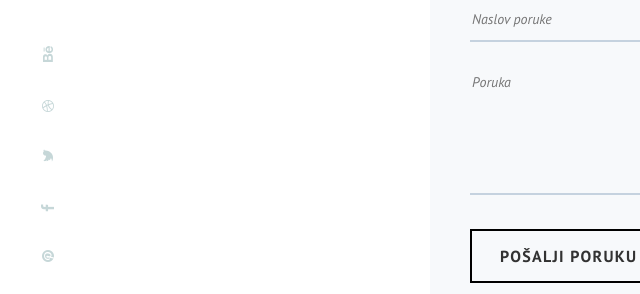
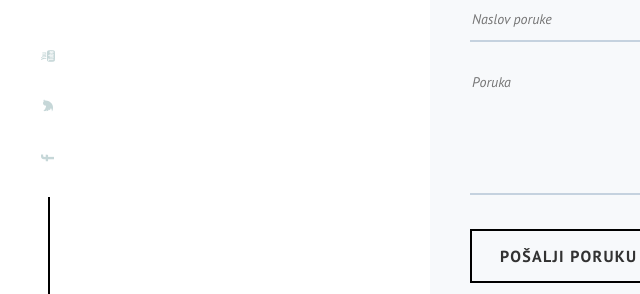
Before and after one commit to ntankovic/ntankovic.github.io, a plain HTML site: page contact.html in a window 1280 px wide. Shown: the part 394-688 px from the top of the page, 25-665 px from the left. Drawn offline with Linux system fonts and the light colour scheme.

Commit message:
Promjena social linkova

```diff
--- a/contact.html
+++ b/contact.html
@@ -59,11 +59,9 @@
 				</ul>
 				<div class="social-links-warp">
 					<div class="social-links">
-						<a href=""><i class="fa fa-behance"></i></a>
-						<a href=""><i class="fa fa-dribbble"></i></a>
-						<a href=""><i class="fa fa-twitter"></i></a>
-						<a href=""><i class="fa fa-facebook"></i></a>
-						<a href=""><i class="fa fa-pinterest"></i></a>
+						<a target="_blank" href="https://youtube.com/NikolaTankovic"><i class="fa fa-youtube"></i></a>
+						<a target="_blank" href="https://twitter.com/nikolatankovic"><i class="fa fa-twitter"></i></a>
+						<a target="_blank" href="https://facebook.com/nikola.tankovic/"><i class="fa fa-facebook"></i></a>
 					</div>
 					<div class="social-text">Pronađi me na</div>
 				</div>
```
Also changed, not shown: index.html (+3 -5 lines).
